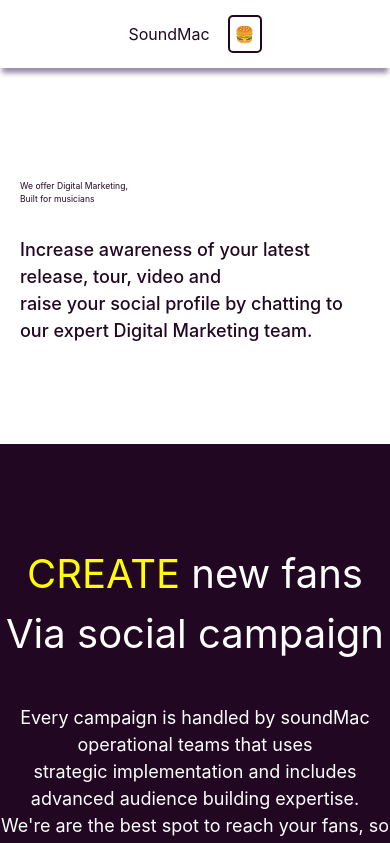
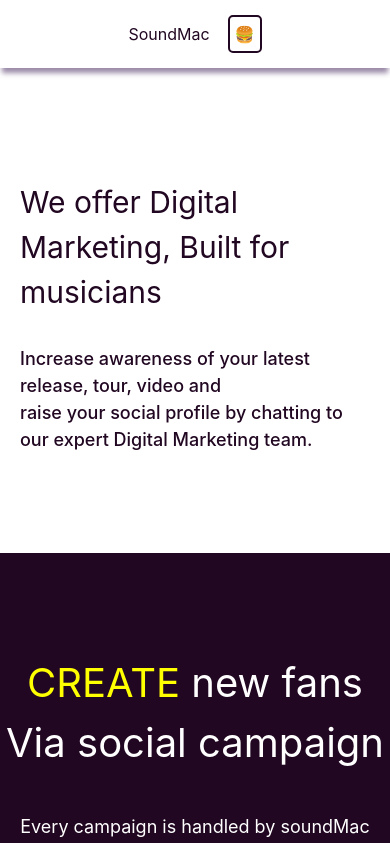
Before and after one commit to Tobbeycc1/soundmac, a React (Create React App) app: page /promotion in a window 390 px wide. Shown: the top 843 px of the page. Built offline with nearby package versions, Linux system fonts and the light colour scheme.

Commit message:
promotion page

```diff
--- a/src/CSS files/Promotion.module.css
+++ b/src/CSS files/Promotion.module.css
@@ -96,15 +96,8 @@ font-size: 1.32vw;
         position: relative;
         top: -350px;
      }
-     .checkOur{
-        margin: 90px 50px;
-        font-size: 22px;
-    }
-    .header{
-        margin-top: 180px;
-        font-size: 30px;
-        width: 90%;
-    }
+
+
     .purpleBackground{
         background: var(--purple);
         width: 100%;
@@ -117,6 +110,15 @@ font-size: 1.32vw;
 
 } */
 @media screen and (max-width: 999px) {
+    .checkOur{
+        margin: 90px 50px;
+        font-size: 22px;
+    }
+    .header{
+        margin-top: 180px;
+        font-size: 30px;
+        width: 90%;
+    }
     .purpleBackground{
         background: var(--purple);
         width: 100%;
```
